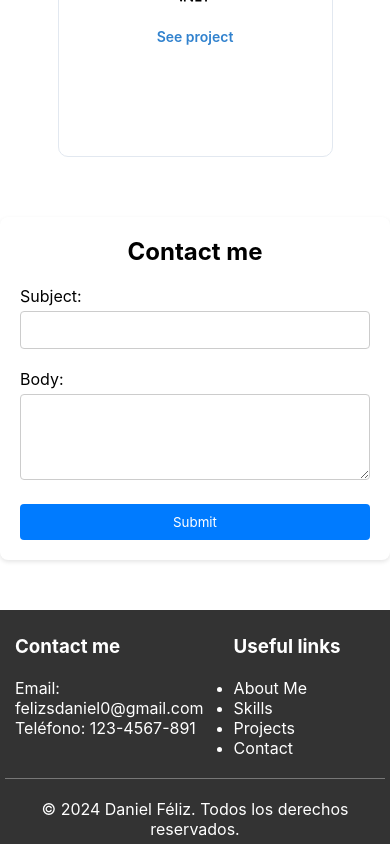
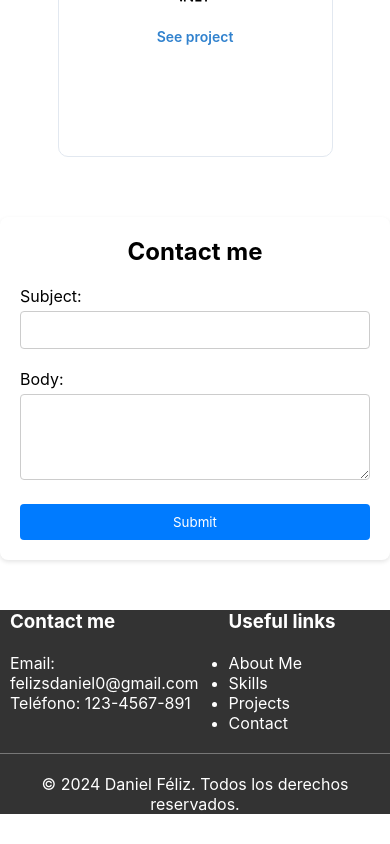
Before and after one commit to DanielFelizS/Portafolio, a React (Vite) app: page / in a window 390 px wide. Shown: the part 6267-7111 px from the top of the page. After the commit the page ends 7081 px from the top, so only its background shows below. Built offline with nearby package versions, Linux system fonts and the light colour scheme.

Commit message:
removing padding footer

```diff
--- a/src/styles/Footer.css
+++ b/src/styles/Footer.css
@@ -27,7 +27,7 @@
 
 @media (max-width: 768px) {
     .footer {
-        padding: 5px;
+        padding: 0;
         margin:0;
     }
     .footer-content{
```
